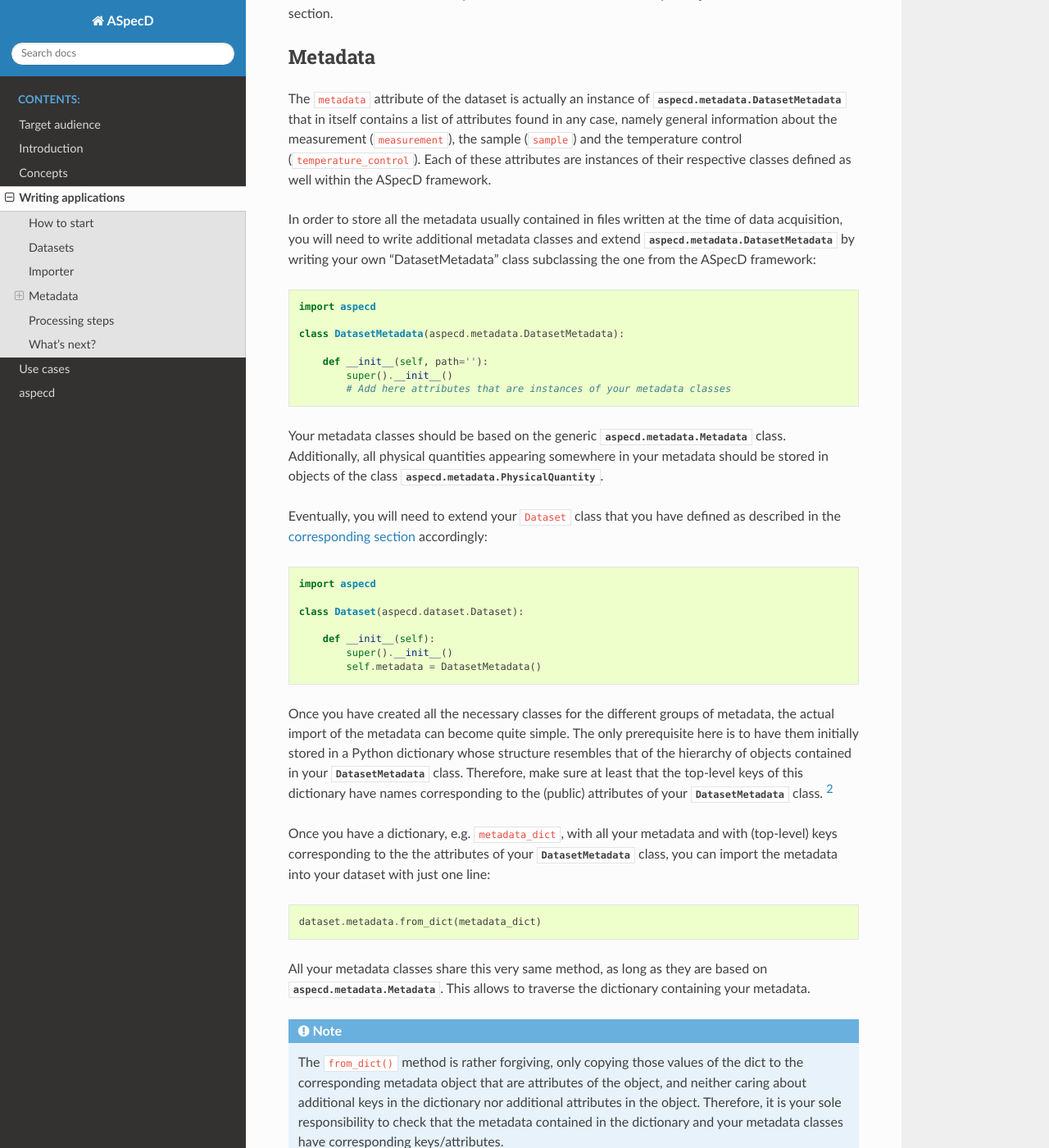
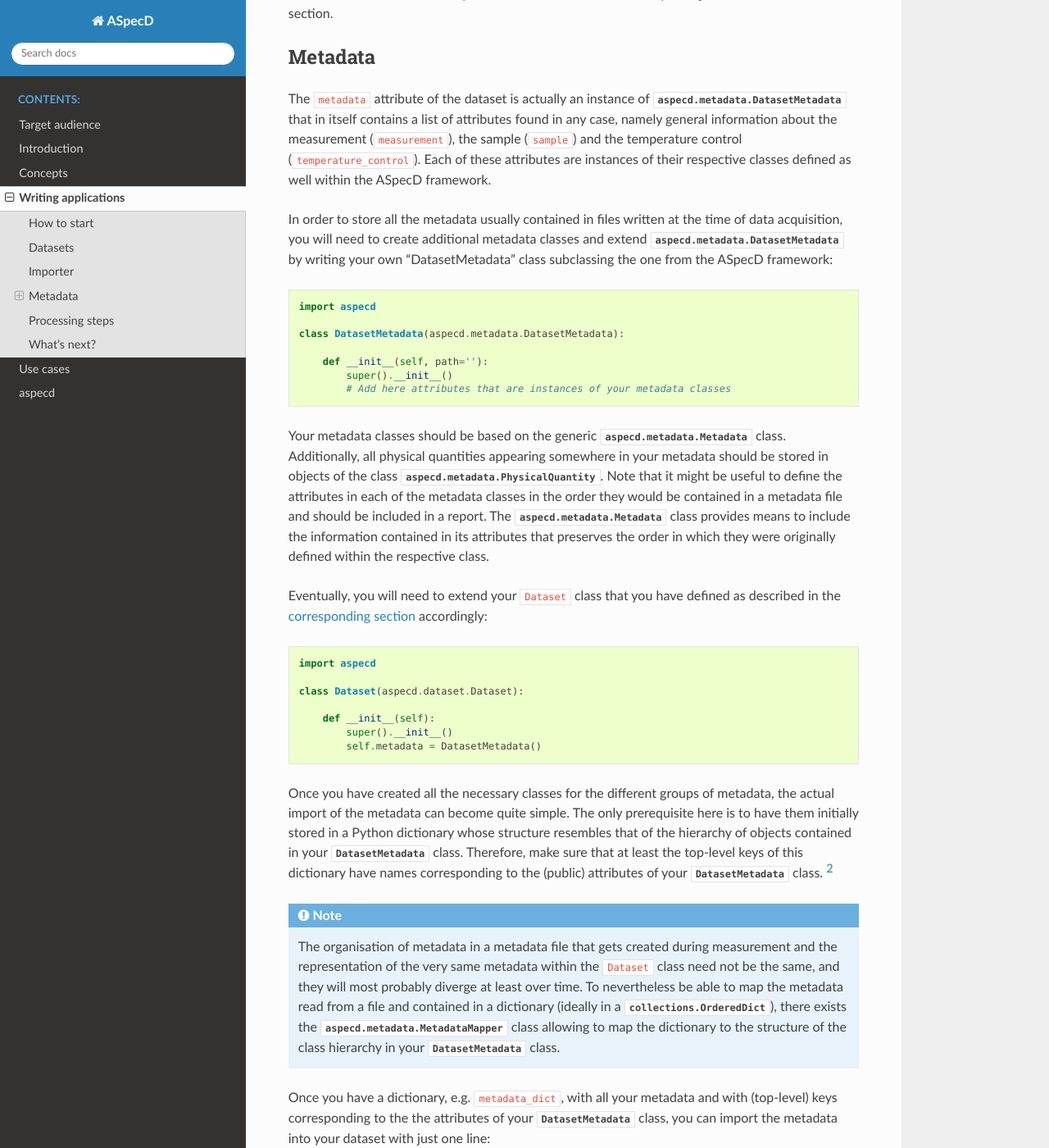
Before and after one commit to tillbiskup/aspecd, a Sphinx documentation site: the page built from docs/applications.rst, in a window 1280 px wide and 1400 px high, scrolled down 1852 px. Shown: the whole window at 82% size. Built offline with Sphinx 7.4.7 and the Read the Docs theme 2.0.0, drawn with Linux system fonts in a browser that asks for light colours; some of the changed text lies outside the part shown.

Commit message:
Fix typos and inconsistencies

```diff
--- a/docs/applications.rst
+++ b/docs/applications.rst
@@ -2,7 +2,7 @@
 Writing applications
 ====================
 
-As the name says, the ASpecD framework in itself only provides the scaffold for applications aiming at processing and analysing spectroscopic data.
+As the name says, the ASpecD framework in itself only provides the scaffold for applications aiming at reproducible processing and analysis of spectroscopic data.
 
 Writing applications based on the ASpecD framework should be fairly straight-forward once familiar with its :doc:`concepts <concepts>`.
 
@@ -47,13 +47,13 @@
 
     class Importer(aspecd.io.Importer):
 
-        def __init__(self, path=''):
-            super().__init__()
+        def __init__(self, source=''):
+            super().__init__(source=source)
 
         def _import(self):
             # And here goes your code actually importing the data and metadata
 
-Of course, you have to add appropriate code to the non-public function ``_import`` of the just created importer class. And if you have more than one type of raw data, make sure to give your classes better names than just "Importer". Even if you start with one type of raw data, naming the importer class closer to the actual file format is always helpful, as it prevents the later need for changing your depending code.
+Of course, you have to add appropriate code to the non-public function ``_import`` of the importer class you just created. And if you have more than one type of raw data, make sure to give your classes better names than just "Importer". Even if you start with one type of raw data, naming the importer class closer to the actual file format is always helpful. This prevents you from having to change your depending code later on.
 
 The importer should make sure not only to import the numeric data appropriately into the dataset object (they go into its ``data.data`` attribute), but to also create appropriate axes and to read the metadata accompanying the (raw) data. For the necessary structures within the dataset's ``metadata`` attribute and how to eventually fill the metadata into this hierachy of objects, see the `metadata`_ section.
 
@@ -63,7 +63,7 @@
 
 The ``metadata`` attribute of the dataset is actually an instance of :class:`aspecd.metadata.DatasetMetadata` that in itself contains a list of attributes found in any case, namely general information about the measurement (``measurement``), the sample (``sample``) and the temperature control (``temperature_control``). Each of these attributes are instances of their respective classes defined as well within the ASpecD framework.
 
-In order to store all the metadata usually contained in files written at the time of data acquisition, you will need to write additional metadata classes and extend :class:`aspecd.metadata.DatasetMetadata` by writing your own "DatasetMetadata" class subclassing the one from the ASpecD framework::
+In order to store all the metadata usually contained in files written at the time of data acquisition, you will need to create additional metadata classes and extend :class:`aspecd.metadata.DatasetMetadata` by writing your own "DatasetMetadata" class subclassing the one from the ASpecD framework::
 
     import aspecd
 
@@ -73,7 +73,7 @@
             super().__init__()
             # Add here attributes that are instances of your metadata classes
 
-Your metadata classes should be based on the generic :class:`aspecd.metadata.Metadata` class. Additionally, all physical quantities appearing somewhere in your metadata should be stored in objects of the class :class:`aspecd.metadata.PhysicalQuantity`.
+Your metadata classes should be based on the generic :class:`aspecd.metadata.Metadata` class. Additionally, all physical quantities appearing somewhere in your metadata should be stored in objects of the class :class:`aspecd.metadata.PhysicalQuantity`. Note that it might be useful to define the attributes in each of the metadata classes in the order they would be contained in a metadata file and should be included in a report. The :class:`aspecd.metadata.Metadata` class provides means to include the information contained in its attributes that preserves the order in which they were originally defined within the respective class.
 
 Eventually, you will need to extend your ``Dataset`` class that you have defined as described in the `corresponding section <#datasets>`_ accordingly::
 
@@ -85,7 +85,10 @@
             super().__init__()
             self.metadata = DatasetMetadata()
 
-Once you have created all the necessary classes for the different groups of metadata, the actual import of the metadata can become quite simple. The only prerequisite here is to have them initially stored in a Python dictionary whose structure resembles that of the hierarchy of objects contained in your :class:`DatasetMetadata` class. Therefore, make sure at least that the top-level keys of this dictionary have names corresponding to the (public) attributes of your :class:`DatasetMetadata` class. [#metadata_names]_
+Once you have created all the necessary classes for the different groups of metadata, the actual import of the metadata can become quite simple. The only prerequisite here is to have them initially stored in a Python dictionary whose structure resembles that of the hierarchy of objects contained in your :class:`DatasetMetadata` class. Therefore, make sure that at least the top-level keys of this dictionary have names corresponding to the (public) attributes of your :class:`DatasetMetadata` class. [#metadata_names]_
+
+.. note::
+  The organisation of metadata in a metadata file that gets created during measurement and the representation of the very same metadata within the ``Dataset`` class need not be the same, and they will most probably diverge at least over time. To nevertheless be able to map the metadata read from a file and contained in a dictionary (ideally in a :class:`collections.OrderedDict`), there exists the :class:`aspecd.metadata.MetadataMapper` class allowing to map the dictionary to the structure of the class hierarchy in your :class:`DatasetMetadata` class.
 
 Once you have a dictionary, e.g. ``metadata_dict``, with all your metadata and with (top-level) keys corresponding to the the attributes of your :class:`DatasetMetadata` class, you can import the metadata into your dataset with just one line::
 
@@ -103,7 +106,7 @@
 Comments
 --------
 
-Comments often found (for good reason) in metadata files that accompany raw data and get written during data acquisition deserve special note. While they are usually contained in metadata files, they should *not* be put in the metadata property of the ``Dataset`` class. Technically, comments are annotations, and for this very purpose, a whole set of classes is available within the ASpecD framework.
+Comments are often found (for good reason) in metadata files that accompany raw data and get written during data acquisition. While usually part of the metadata files, they should *not* be put in the metadata property of the ``Dataset`` class. Technically, comments are annotations, and for this very purpose, a whole set of classes is available within the ASpecD framework, namely in the :mod:`aspecd.annotation` module. Usually, you will not need to subclass any of the classes provided in that module.
 
 To add a comment to a dataset, you will need to instantiate an object of class :class:`aspecd.annotation.Comment`, assign the comment to it, and finally annotate your dataset::
 
@@ -139,13 +142,17 @@
 
 A few comments on this code stub:
 
-* Always set the ``description`` attribute appropriately, as it gets stored in the history and is intended to give the user a first impression of what the processing step was good for. Be concise. Mote than about 60 characters are definitely too exhaustive.
+* Always set the ``description`` attribute appropriately, as it gets stored in the history and is intended to give the user a first impression of what the processing step was good for. Be concise. More than about 60 characters are definitely too exhaustive.
 
 * Usually, the processing steps are undoable, hence, set the attribute ``undoable`` appropriately. For safety reasons, it is set to ``False`` in the base class.
 
-* Store all parameters, implicit and explicit, in the public attribute ``parameters`` of the ProcessingStep class. This application of the "convention over configuration" strategy greatly facilitates automatic processing of your data and proper handling of the history.
+* Store all parameters, implicit and explicit, in the public attribute ``parameters`` of the :class:`ProcessingStep` class. This application of the "convention over configuration" strategy greatly facilitates automatic processing of your data and proper handling of the history.
+
+* Put all the actual processing into the :meth:`_perform_task()` method. Usually, this will contain a series of calls to other non-public methods performing each their respective part of the processing step.
 
 * Your classes inheriting from :class:`aspecd.processing.ProcessingStep` should have no more public attributes than their parent class.
+
+* Put *all* your processing steps into the :mod:`processing` module, as this is a prerequisite for reproducing your data processing afterwards. This is another application of the "convention over configuration" strategy greatly facilitating the automatic handling of your data.
 
 If you need to sanitise the parameters before applying the actual processing step to your data, override the non-public method ``_sanitise_parameters()`` that will be called straight before ``_perform_task()`` when calling the ``process()`` method on either the ``ProcessingStep`` object or the ``Dataset`` object.
 
@@ -155,6 +162,14 @@
 
 Of course, there is much more to a full-fledged application for processing and analysis of spectroscopic data, but the steps described so far should get you somehow started.
 
+Additional aspects you may want to consider and that will be detailed here a bit more in the future include:
+
+* Plotting
+
+* Reports based on pre-defined templates
+
+* Recipe-driven data processing and analysis
+
 Make sure to understand the :doc:`underlying concepts of the ASpecD framework <concepts>` and have a look at its :doc:`API documentation <api/aspecd>` as well as the source code.
 
 
@@ -163,3 +178,5 @@
 .. [#aspecd_availability] Currently, the ASpecD framework is not available via the `Python Package Index (PyPI) <https://pypi.org/>`_, but only via checkout from a local gitlab instance. Ask its author for details.
 
 .. [#metadata_names] Note that at least for older metadata files in the author's lab, the block named "General" needs to be renamed into "measurement" in the dictionary containing the metadata to correspond to the :class:`aspecd.metadata.Measurement` class.
+
+.. [#import_method] Usually, your :meth:`_import()` method will consist of calls to other (non-public) methods of your :class:`Dataset` class. Typical use cases would be methods for importing numeric data and metadata, respectively. This is, however, just the usual general advice for small functions/methods with statements that all share the same level of abstraction. See the appropriate literature for more details on this topic.
--- a/docs/usecases.rst
+++ b/docs/usecases.rst
@@ -19,7 +19,7 @@
     import spectro
 
     dataset_ = dataset.Dataset()
-    importer_ = importer.Importer(source="path/to/some/file/containing/data")
+    importer = io.Importer(source="path/to/some/file/containing/data")
 
     dataset_.import_from(importer)
 
@@ -27,6 +27,6 @@
 
 A few comments on this few lines of code:
 
-* Naming the dataset object ``dataset_`` prevents shadowing the module name. Feel free to give it another equally fitting name. Appending an underscore to a variable name in such case is a common solution complying to `PEP 8 <https://www.python.org/dev/peps/pep-0008/>`_. The same applies to the next line instantiating the importer object.
+* Naming the dataset object ``dataset_`` prevents shadowing the module name. Feel free to give it another equally fitting name. Appending an underscore to a variable name in such case is a common solution complying to `PEP 8 <https://www.python.org/dev/peps/pep-0008/>`_.
 
 * Always define first an instance of the dataset class, and afterwards use the public methods of this object, such as ``import_from()`` or ``process()``.
```
Also changed, not shown: other parts of docs/applications.rst (+3 -3 lines), 1 other file.
